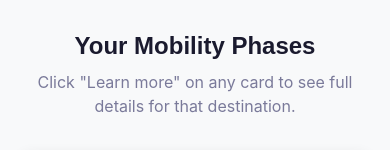
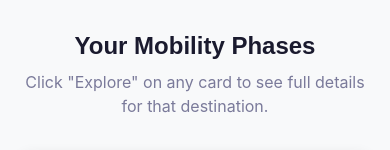
Before and after one commit to Samson-GLOBE/globe-assistant, a Next.js app: page / in a window 390 px wide. Shown: the part 552-702 px from the top of the page. Built offline with nearby package versions, Linux system fonts and the light colour scheme.

Commit message:
Replace CountryCard with MobilityCards component

```diff
--- a/src/app/page.tsx
+++ b/src/app/page.tsx
@@ -1,5 +1,5 @@
 import Image from 'next/image';
-import CountryCard from '@/components/CountryCard';
+import MobilityCards from '@/components/MobilityCards';
 import mobilityData from '../../data/mobility.json';
 import type { MobilityPhase } from '@/types';
 import { Globe } from 'lucide-react';
@@ -10,7 +10,6 @@ export default function MobilityPage() {
   return (
     <>
       <section className="relative min-h-[380px] flex items-center justify-center overflow-hidden">
-        {/* Parent div carries the fallback gradient — image renders on top */}
         <div className="absolute inset-0" style={{ background: 'linear-gradient(135deg, #1A1A2E 0%, #16213E 50%, #0F3460 100%)' }}>
           <Image
             src="/images/globe-hero-bg.jpg"
@@ -45,13 +44,9 @@ export default function MobilityPage() {
       <section className="max-w-7xl mx-auto px-4 sm:px-6 lg:px-8 py-12">
         <div className="mb-8 text-center">
           <h2 className="text-2xl font-bold mb-2" style={{ fontFamily: 'Poppins,sans-serif', color: 'var(--text-dark)' }}>Your Mobility Phases</h2>
-          <p style={{ color: 'var(--text-light)' }}>Click &quot;Learn more&quot; on any card to see full details for that destination.</p>
+          <p style={{ color: 'var(--text-light)' }}>Click &quot;Explore&quot; on any card to see full details for that destination.</p>
         </div>
-        <div className="grid grid-cols-1 sm:grid-cols-2 gap-6 lg:gap-8">
-          {phases.map(phase => (
-            <div key={phase.id} id={phase.id}><CountryCard phase={phase} /></div>
-          ))}
-        </div>
+        <MobilityCards phases={phases} />
       </section>
 
       <section className="py-10" style={{ background: 'var(--text-dark)' }}>
```
